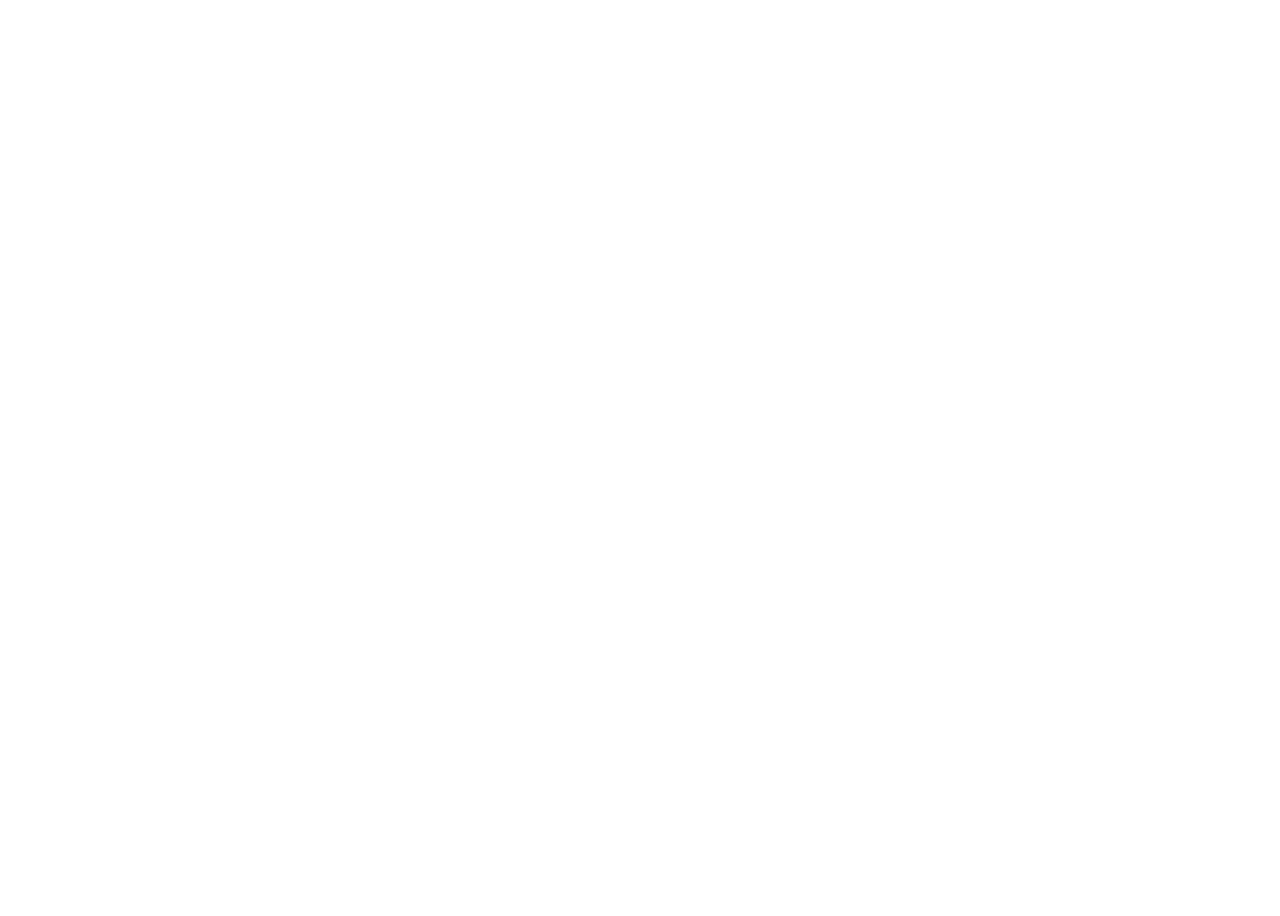
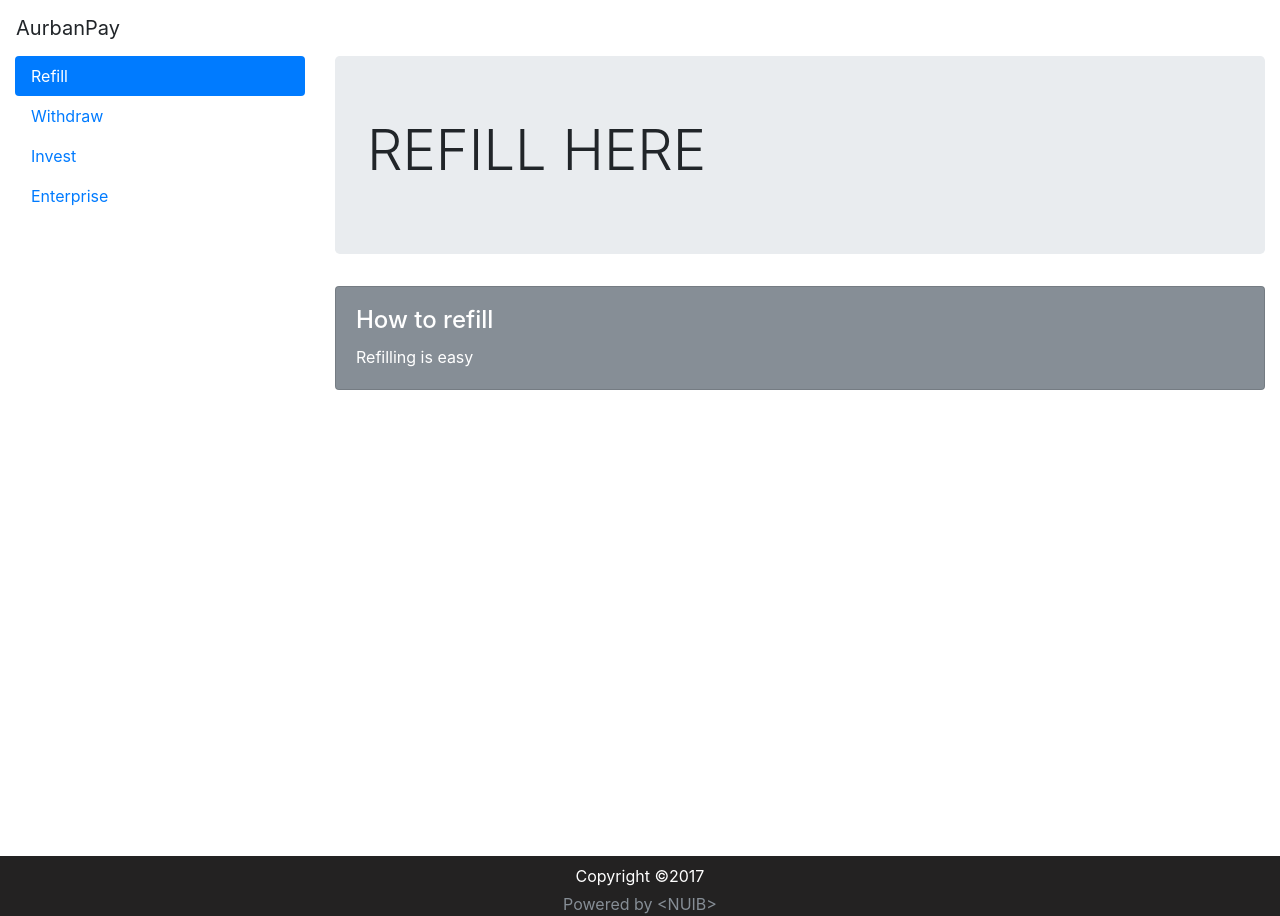
Before and after one commit to PromiseFru/Work-Projects, a plain HTML site: page about_page/views/about_page.html in a window 1280 px wide. Before the commit the page ends 800 px from the top, so only its background shows below. Drawn offline with Linux system fonts and the light colour scheme.

Commit message:
completed page

```diff
--- a/about_page/views/about_page.html
+++ b/about_page/views/about_page.html
@@ -1,22 +1,127 @@
 <!DOCTYPE html>
-<htmk>
+<html>
+
     <head>
-        <meta charset="utf-8"/>
-        <meta name="viewport" content="width=device-width initial-scale=1.0"/>
+        <meta charset="utf-8" />
+        <meta name="viewport" content="width=device-width initial-scale=1.0" />
         <title>About_Page</title>
-        <link href="../assets/bootstrap/css/bootstrap.min.css" rel="stylesheet"/>
+        <link href="../assets/bootstrap/css/bootstrap.min.css" rel="stylesheet" />
+        <style>
+            html{
+                width: 100%;
+                height: 100%;
+            }
+            body{
+                display: flex;
+                flex-direction: column;
+                width: 100%;
+                height: 100%;
+            }
+            header{
+                flex: 0 0 auto;
+            }
+            #content{
+                flex: 1 0 auto;
+                width: 100%;
+                height: 100%;
+                margin: 0 auto;
+            }
+            footer{
+                flex: 0 0 auto;
+                background-color: #232222;
+                color: white;
+                text-align: center;
+                height: 60px;
+            }
+        </style>
     </head>
+
     <body>
         <!--navbar_starting-->
         <header>
-            <nav>
-
+            <nav class="navbar navbar-light">
+                <!--brand_name_start-->
+                <a class="navbar-brand">AurbanPay</a>
+                <!--brand_name_end-->
             </nav>
         </header>
         <!--navbar_ending-->
 
         <!--main_body_start-->
-        <div>
+        <div id="content" class="row">
+            <!--side_nav_start-->
+            <div class="col-md-3">
+                <div class="nav flex-column nav-pills" id="v-pills-tab" role="tablist">
+                    <a class="nav-link active" id="Refill_tab" data-toggle="pill" href="#Refill" role="tab" aria-controls="Refill" aria-expanded="true">Refill</a>
+                    <a class="nav-link" id="Withdraw_tab" data-toggle="pill" href="#Withdraw" role="tab" aria-controls="Withdraw" aria-expanded="true">Withdraw</a>
+                    <a class="nav-link" id="Invest_tab" data-toggle="pill" href="#Invest" role="tab" aria-controls="Invest" aria-expanded="true">Invest</a>
+                    <a class="nav-link" id="Enterprise_tab" data-toggle="pill" href="#Enterprise" role="tab" aria-controls="Enterprise" aria-expanded="true">Enterprise</a>
+                </div>
+            </div>
+            <!--side_nav_end-->
+
+            <!--content_start-->
+            <div class="col-md-9">
+                <div class="tab-content" id="v-pills-tabContent">
+                    <!--Refill_start-->
+                    <div class="tab-pane fade show active" id="Refill" role="tabpanel" aria-labelledby="Refill_tab">
+                        <div class="jumbotron">
+                            <h1 class="display-4">REFILL HERE</h1>
+                        </div>
+                        <div class="card text-white bg-secondary mt-3">
+                            <div class="card-body">
+                                <h4 class="card-title">How to refill</h4>
+                                <p class="card-text">Refilling is easy</p>
+                            </div>
+                        </div>
+                    </div>
+                    <!--Refill_ends-->
+
+                    <!--Withdraw_starts-->
+                    <div class="tab-pane fade" id="Withdraw" role="tabpanel" aria-labelledby="Withdraw_tab">
+                        <div class="jumbotron">
+                            <h1 class="display-4">WITHDRAW HERE</h1>
+                        </div>
+                        <div class="card text-white bg-secondary mt-3">
+                            <div class="card-body">
+                                <h4 class="card-title">How to Withdraw</h4>
+                                <p class="card-text">Withdrawing is easy</p>
+                            </div>
+                        </div>
+                    </div>
+                    <!--Withdraw_ends-->
+
+                    <!--Invest_starts-->
+                    <div class="tab-pane fade" id="Invest" role="tabpanel" aria-labelledby="Invest_tab">
+                        <div class="jumbotron">
+                            <h1 class="display-4">INVEST HERE</h1>
+                        </div>
+                        <div class="card text-white bg-secondary mt-3">
+                            <div class="card-body">
+                                <h4 class="card-title">How to Invest</h4>
+                                <p class="card-text">Investing is easy</p>
+                            </div>
+                        </div>
+                    </div>
+                    <!--Invest_ends-->
+
+                    <!--Enterprise_starts-->
+                    <div class="tab-pane fade" id="Enterprise" role="tabpanel" aria-labelledby="Enterprise_tab">
+                        <div class="jumbotron">
+                            <h1 class="display-4">GO ENTERPRISE HERE</h1>
+                        </div>
+                        <div class="card text-white bg-secondary mt-3">
+                            <div class="card-body">
+                                <h4 class="card-title">How to go Enterprise</h4>
+                                <p class="card-text">Becoming Enterprise is easy</p>
+                            </div>
+                        </div>
+                    </div>
+                    <!--Enterprise_ends-->
+                </div>
+            </div>
+            <!--content_end-->
+
             <!--jquery/popper/bootstrap.js_start-->
             <script src="../assets/js/jquery.min.js"></script>
             <script src="../assets/js/popper.min.js"></script>
@@ -26,9 +131,10 @@
         <!--main_body_end-->
 
         <!--footer_start-->
-        <footer>
-
+        <footer class="p-2">
+           <p class="mb-1">Copyright &copy;2017</p>
+           <p class="text-muted m-0">Powered by &lt;NUIB&gt;</p>
         </footer>
         <!--footer_end-->
     </body>
-</htmk>
+</html>
```
